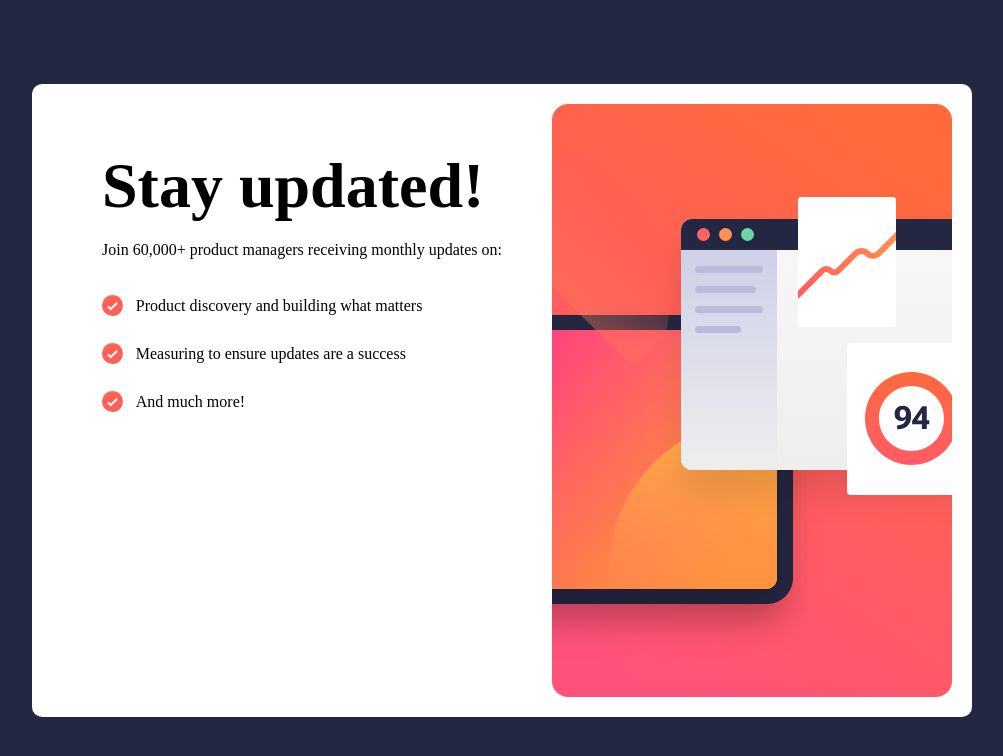
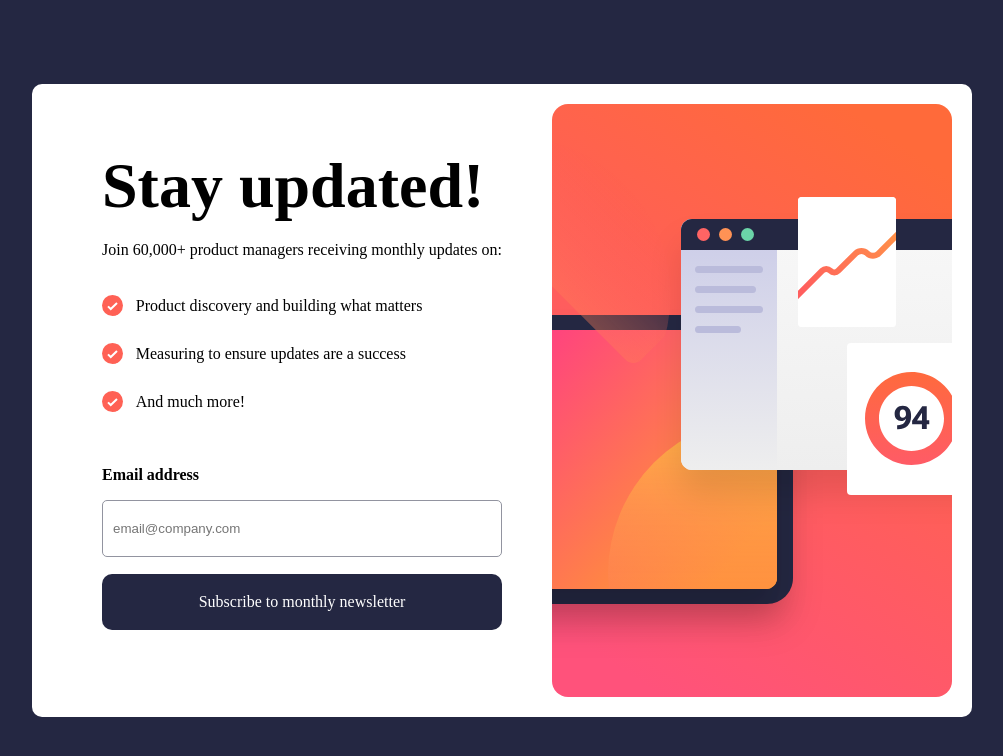
Before and after one commit to fks1311/newsletter-sign-up, a React (Create React App) app: page / in a window 1280 px wide. Shown: the top 756 px of the page, without its empty margins (138-1141 px from the left). Built offline with nearby package versions, Linux system fonts and the light colour scheme.

Commit message:
메인 디자인 완성

```diff
--- a/src/components/Subscribe.jsx
+++ b/src/components/Subscribe.jsx
@@ -3,9 +3,26 @@ import { useWindowSize } from "../utils/useWindowSize";
 import desktop from "assets/images/illustration-sign-up-desktop.svg";
 import mobile from "assets/images/illustration-sign-up-mobile.svg";
 import check from "assets/images/icon-list.svg";
+import { useForm } from "react-hook-form";
+import { useEffect, useState } from "react";
 
 export const Subscribe = () => {
   const windowSize = useWindowSize();
+  const {
+    register,
+    handleSubmit,
+    formState: { errors },
+  } = useForm();
+  const [error, setError] = useState(false);
+
+  useEffect(() => {}, [error]);
+
+  const onValid = () => {
+    setError(false);
+  };
+  const onInvalid = (data) => {
+    data.email?.message && setError(true);
+  };
 
   return (
     <Layout>
@@ -26,6 +43,24 @@ export const Subscribe = () => {
             And much more!
           </p>
         </List>
+        <FormContainer onSubmit={handleSubmit(onValid, onInvalid)}>
+          <div>
+            <span>Email address</span>
+            <span className="error">{errors.email?.message}</span>
+          </div>
+          <Input
+            {...register("email", {
+              pattern: {
+                value: /^[0-9a-zA-Z]([-_.]?[0-9a-zA-Z])*@[0-9a-zA-Z]([-_.]?[0-9a-zA-Z])*\.[a-zA-Z]{2,3}$/i,
+                message: "Valid email required",
+              },
+            })}
+            $error={error}
+            onKeyDown={onValid}
+            placeholder="email@company.com"
+          />
+          <SumitBtn>Subscribe to monthly newsletter</SumitBtn>
+        </FormContainer>
       </Letter>
       {windowSize <= 375 ? <Img src={mobile} /> : <Img src={desktop} />}
     </Layout>
@@ -52,6 +87,7 @@ const Letter = styled.section`
   }
 `;
 const List = styled.div`
+  width: 100%;
   line-height: 3rem;
   p {
     display: flex;
@@ -59,4 +95,48 @@ const List = styled.div`
     align-items: center;
   }
 `;
+const FormContainer = styled.form`
+  height: 100%;
+  display: flex;
+  flex-direction: column;
+  justify-content: space-evenly;
+  div {
+    height: 40px;
+    display: flex;
+    font-weight: 700;
+
+    span {
+      width: 100%;
+    }
+
+    .error {
+      color: ${({ theme: { colors } }) => colors.tomato};
+      text-align: right;
+    }
+  }
+`;
+const Input = styled.input`
+  height: 35px;
+  padding: 10px;
+  outline: none;
+  color: ${({ $error, theme: { colors } }) => ($error ? colors.tomato : `black`)};
+  border: ${({ $error, theme: { colors } }) => `1px solid ${$error ? colors.tomato : colors.grey}`};
+  border-radius: 5px;
+  background-color: ${({ $error }) => $error && "#FFE7E6"};
+  cursor: pointer;
+`;
+const SumitBtn = styled.button`
+  height: 3.5rem;
+  padding: 0.5rem;
+  color: ${({ theme: { colors } }) => colors.white};
+  border: none;
+  border-radius: 10px;
+  background-color: ${({ theme: { colors } }) => colors.dark_slate_grey};
+  &:hover {
+    background: linear-gradient(to right, hsl(4, 100%, 67%) 50%, hsl(25, 100%, 50%));
+    box-shadow: 0 5px 20px hsl(4, 100%, 67%);
+    cursor: pointer;
+  }
+`;
+
 const Img = styled.img``;
```
